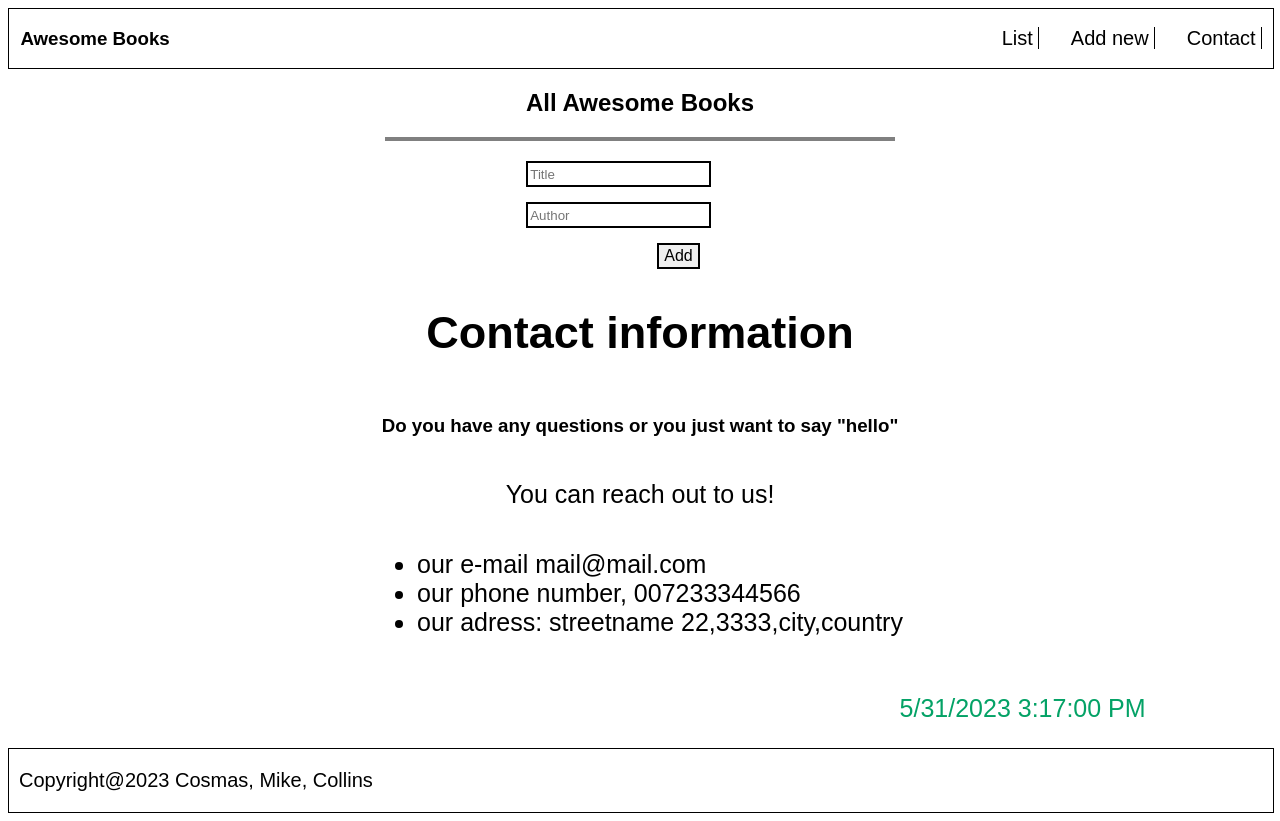
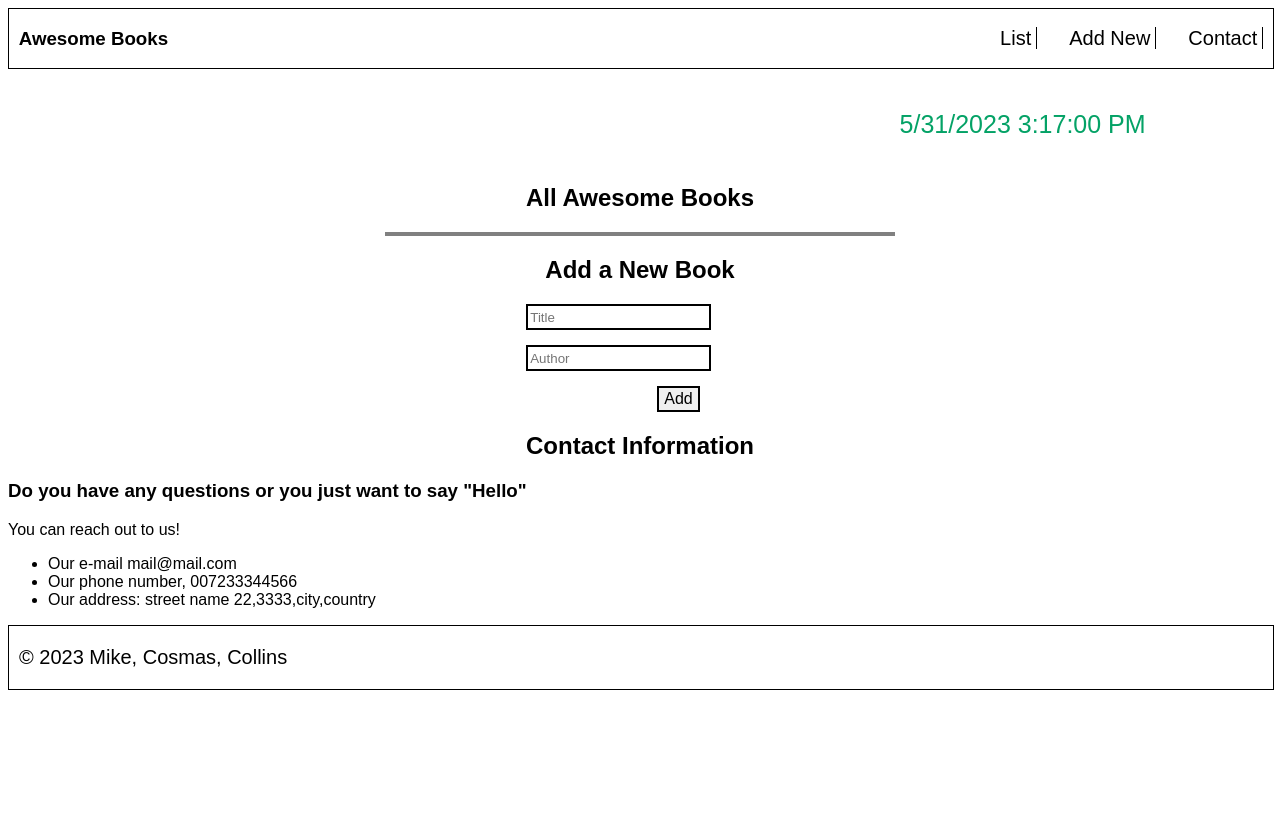
Before and after one commit to Mike111222/Awesome-Books, a website: page index.html in a window 1280 px wide. After the commit the page ends 800 px from the top, so only its background shows below. Drawn offline with Linux system fonts and the light colour scheme.

Commit message:
Update index.html

```diff
--- a/index.html
+++ b/index.html
@@ -1,10 +1,11 @@
 <!DOCTYPE html>
 <html lang="en">
+
 <head>
-    <meta charset="UTF-8" />
-    <meta http-equiv="X-UA-Compatible" content="IE=edge" />
-    <meta name="viewport" content="width=device-width, initial-scale=1.0" />
-    <link rel="stylesheet" href="styles.css" />
+  <meta charset="UTF-8">
+  <meta http-equiv="X-UA-Compatible" content="IE=edge">
+  <meta name="viewport" content="width=device-width, initial-scale=1.0">
+  <link rel="stylesheet" href="styles.css">
   <title>Awesome Books</title>
 </head>
 
@@ -13,43 +14,49 @@
     <h3>Awesome Books</h3>
     <nav>
       <ul>
-            <li><a href="#home">List</a></li>
-            <li><a href="#about">Add new</a></li>
+        <li><a href="#list">List</a></li>
+        <li><a href="#add">Add New</a></li>
         <li><a href="#contact">Contact</a></li>
       </ul>
     </nav>
   </header>
   <main class="main">
-        <section class="list">
+    <section id="current-time">
+      <p id="datetime"></p>
+    </section>
+    <section id="list">
       <div id="book-list">
         <h2>All Awesome Books</h2>
         <div id="books"></div>
       </div>
     </section>
-    <section id="form-section">
+    <section id="add">
+        <h2 class="add-title">Add a New Book</h2>
       <form id="add-book-form">
-          <input type="text" id="title" placeholder="Title" />
-          <input type="text" id="author" placeholder="Author" />
+        <input type="text" id="title" placeholder="Title">
+        <input type="text" id="author" placeholder="Author">
         <button type="submit" class="add-btn">Add</button>
       </form>
     </section>
-    <section class="contact">
-      <h2>Contact information</h2>
-      <h3>Do you have any questions or you just want to say "hello"</h3>
+    <section id="contact">
+      <div class="contact-details">
+      <h2 class="contact-info">Contact Information</h2>
+      <h3>Do you have any questions or you just want to say "Hello"</h3>
       <p>You can reach out to us!</p>
       <ul>
-        <li>our e-mail mail@mail.com</li>
-        <li>our phone number, 007233344566</li>
-        <li>our adress: streetname 22,3333,city,country</li>
+        <li>Our e-mail mail@mail.com</li>
+        <li>Our phone number, 007233344566</li>
+        <li>Our address: street name 22,3333,city,country</li>
       </ul>
+    </div>
     </section>
   </main>
-  <section id="current-time">
-    <p id="datetime"></p>
-  </section>
+
   <footer>
-    <p>Copyright@2023 Cosmas, Mike, Collins</p>
+    <p>&copy; 2023 Mike, Cosmas, Collins</p>
   </footer>
+
   <script src="script.js"></script>
 </body>
+
 </html>
```
Lines whose indentation alone changed are shown as unchanged.
